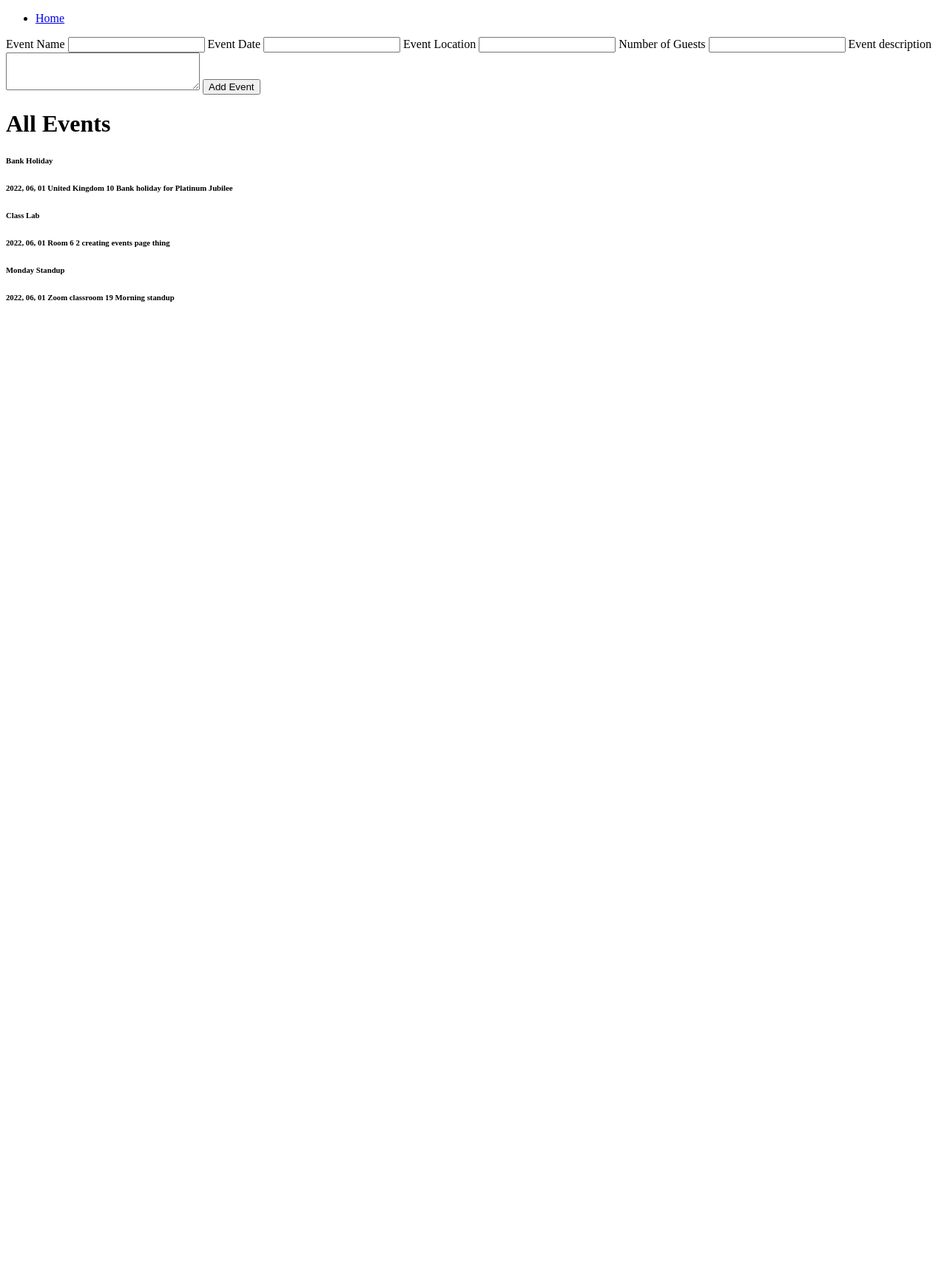
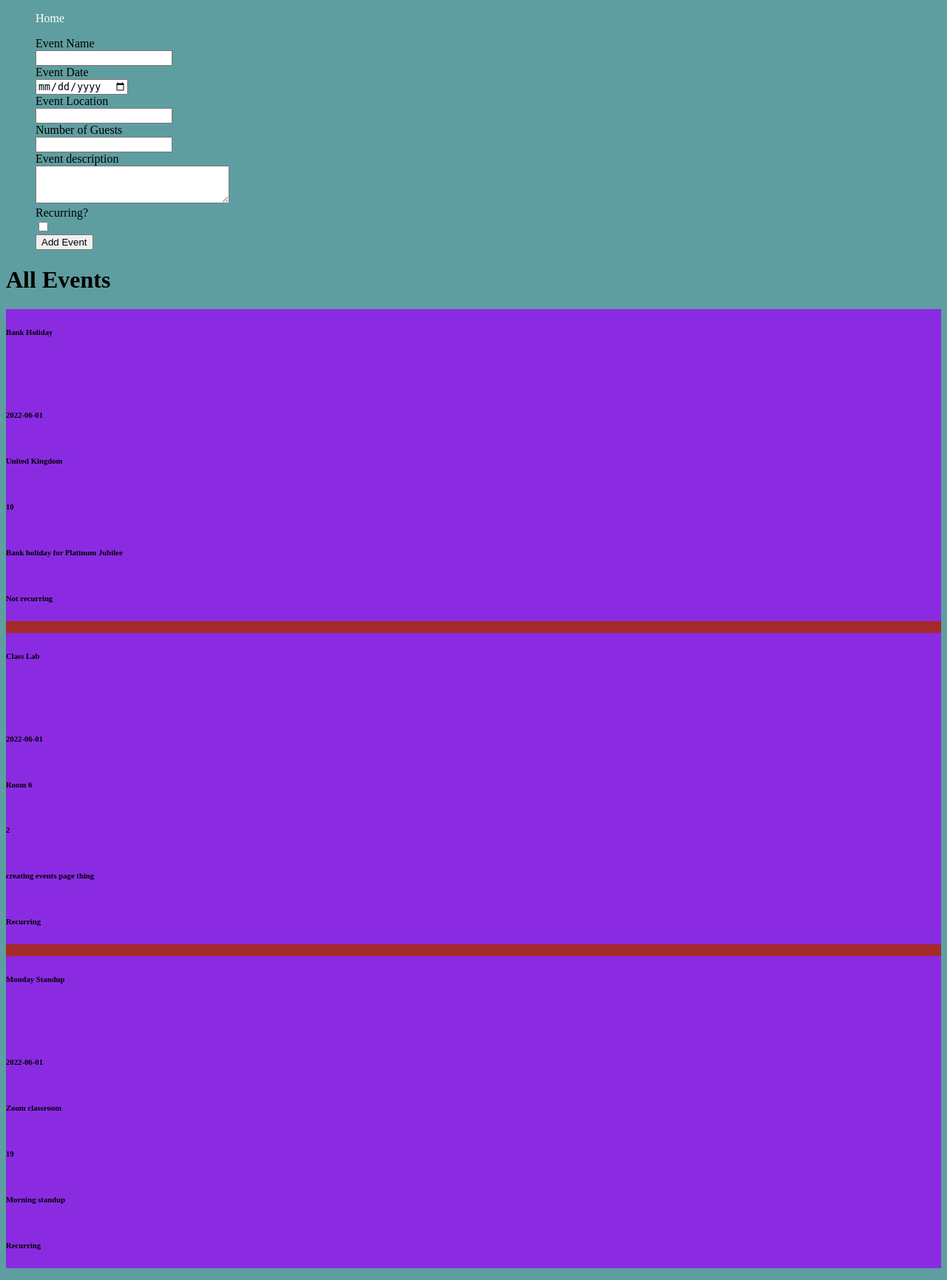
Before and after one commit to katzdzienkowska/lab_week_03_day_4, a Flask app: page /events in a window 1280 px wide. Shown: the whole page at 74% size. Before the commit the page ends 408 px from the top, so only its background shows below. Run offline with Flask 2, Linux system fonts and the light colour scheme.

Commit message:
extension finished

```diff
--- a/controllers/controller.py
+++ b/controllers/controller.py
@@ -9,11 +9,14 @@ def index():
 
 @app.route("/events", methods=["post"])
 def add_event():
+    print(request.form)
     event_date = request.form["date"]
     event_name = request.form["name"]
     event_guests = request.form["guests"]
     event_location = request.form["location"]
     event_description = request.form["description"]
-    new_event = Event(event_date, event_name, event_guests, event_location, event_description)
+    event_recurring = "recurring" in request.form
+    # event_recurring = request.form["recurring"]
+    new_event = Event(event_date, event_name, event_guests, event_location, event_description, event_recurring)
     add_new_event(new_event)
     return render_template("index.html", title="Events", events=event_list)
--- a/models/event.py
+++ b/models/event.py
@@ -1,8 +1,9 @@
 class Event:
 
-    def __init__(self, date, name, guests, location, description):
+    def __init__(self, date, name, guests, location, description, recurring):
         self.date = date
         self.name = name
         self.guests = guests
         self.location = location
         self.description = description
+        self.recurring = recurring
--- a/models/events.py
+++ b/models/events.py
@@ -1,8 +1,8 @@
 from models.event import *
 
-event1 = Event("2022, 06, 01", "Bank Holiday", 10, "United Kingdom", "Bank holiday for Platinum Jubilee")
-event2 = Event("2022, 06, 01", "Class Lab", 2, "Room 6", "creating events page thing")
-event3 = Event("2022, 06, 01", "Monday Standup", 19, "Zoom classroom", "Morning standup")
+event1 = Event("2022-06-01", "Bank Holiday", 10, "United Kingdom", "Bank holiday for Platinum Jubilee", False)
+event2 = Event("2022-06-01", "Class Lab", 2, "Room 6", "creating events page thing", True)
+event3 = Event("2022-06-01", "Monday Standup", 19, "Zoom classroom", "Morning standup", True)
 
 event_list = [event1, event2, event3]
 
--- a/static/css/main.css
+++ b/static/css/main.css
@@ -0,0 +1,18 @@
+body {
+    background-color: cadetblue;
+}
+li{
+    list-style: none;
+}
+body>ul>li>a{
+    color: white;
+    text-decoration: none;
+}
+section {
+    background-color: brown;
+}
+div {
+    background-color: blueviolet;
+    display: flex;
+    flex-flow: column;
+}
--- a/templates/index.html
+++ b/templates/index.html
@@ -1,28 +1,73 @@
 {% extends "main.html" %}
 {% block content %}
     <form action="/events" method="post">
+        <ul>
+            <li>
                 <label for="name">Event Name</label>
+            </li>
+            <li>
                 <input type="text" name="name" id="name">
-
+            </li>
+            <li>
                 <label for="date">Event Date</label>
-        <input type="text" name="date" id="date">
-
+            </li>
+            <li>
+                <input type="date" id="date" name="date">
+            </li>
+            <li>
                 <label for="location">Event Location</label>
+            </li>
+            <li>
                 <input type="text" name="location" id="location">
-
+            </li>
+            <li>
                 <label for="guests">Number of Guests</label>
+            </li>
+            <li>
                 <input type="number" name="guests" id="guests">
-
+            </li>
+            </li>
             <label for="description">Event description</label>
+            <li>
                 <textarea name="description" id="description" cols="30" rows="3"></textarea>
-
+            </li>
+            <li>
+                <label for="recurring">Recurring?</label>
+            </li>
+            <li>
+            <input type="checkbox" name="recurring" id="recurring">
+            </li>
+            <li>
             <input type="submit" value="Add Event">
+            </li>
+        </ul>
 
     </form>
     <h1>All Events</h1>
+    <section>
     {%for event in events%}
         <div>
-        <h6>{{event.name}} <h6> {{event.date}} {{event.location}} {{event.guests}} {{event.description}}
+            <h6>{{event.name}} <h6>
+            <h6>{{event.date}}</h6>
+            <h6>
+                {{event.location}}
+            </h6>
+            <h6>
+                {{event.guests}}
+            </h6>
+            <h6>
+                {{event.description}}
+            </h6>
+
+            <h6>
+            {% if event.recurring%}
+                Recurring
+            {% else %}
+                Not recurring
+                {% endif %}
+            </h6>
         </div>
+        <p>
     {% endfor %}
+    </section>
     {%endblock%}
--- a/templates/main.html
+++ b/templates/main.html
@@ -4,6 +4,7 @@
     <meta charset="UTF-8">
     <meta http-equiv="X-UA-Compatible" content="IE=edge">
     <meta name="viewport" content="width=device-width, initial-scale=1.0">
+    <link rel="stylesheet" href="{{ url_for('static', filename='css/main.css') }}">
     <title>{{title}} - Events</title>
 </head>
 <body>
```
Lines whose indentation alone changed are shown as unchanged.
